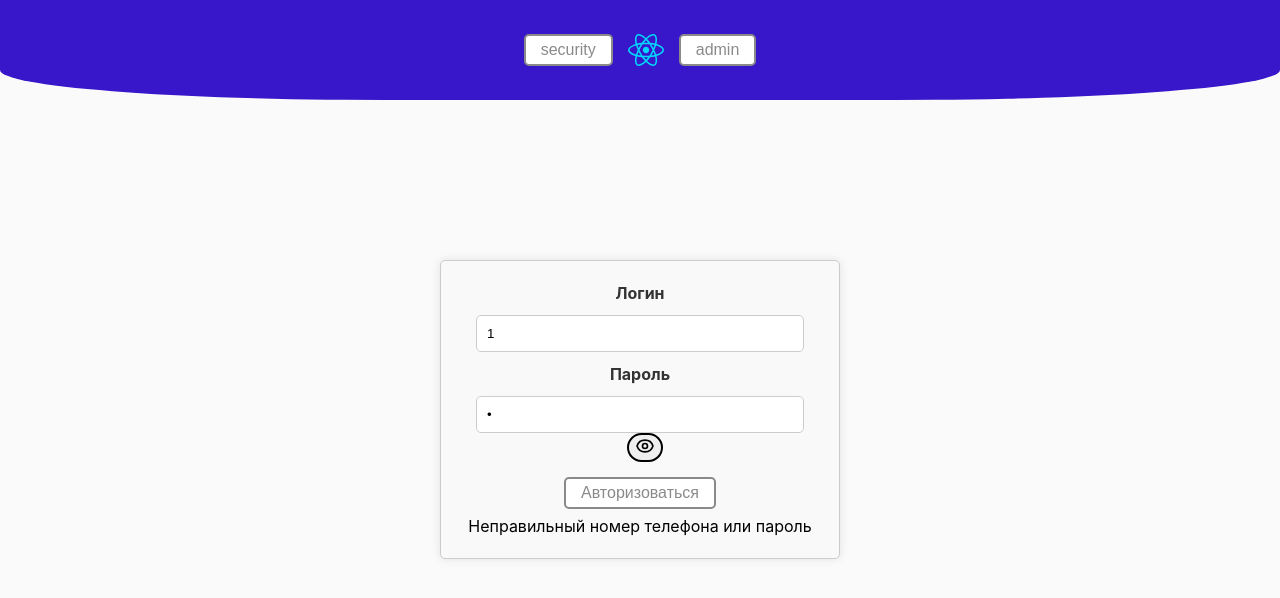
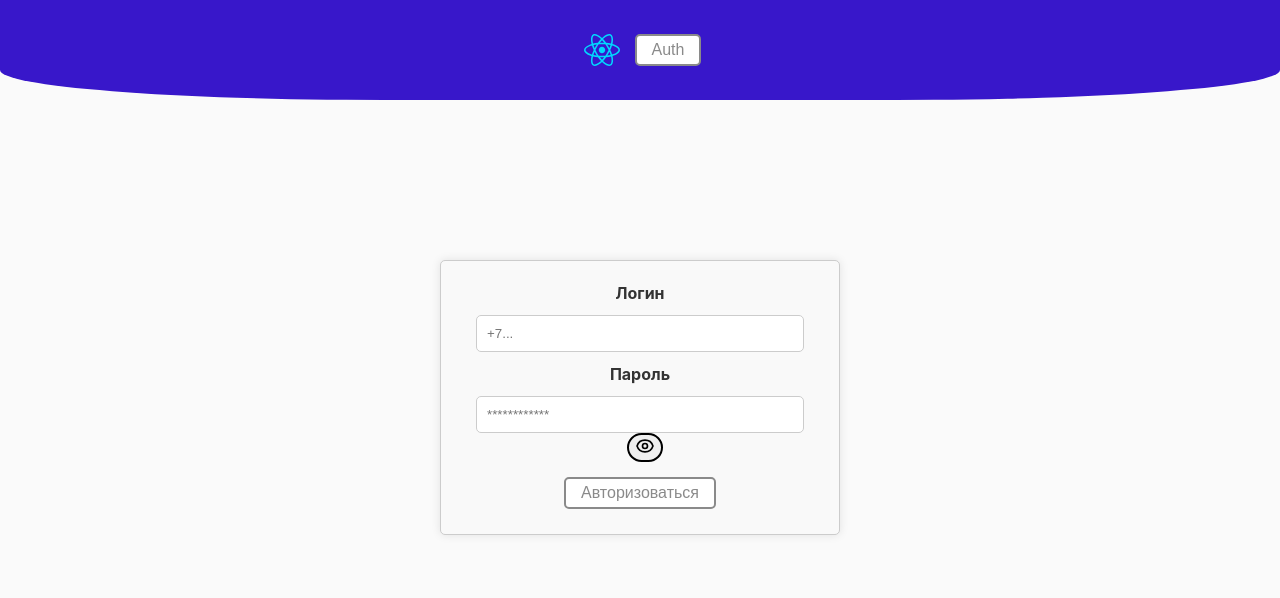
Before and after one commit to KirichenkoND/Angelfish-2, a React (Vite) app in the folder frontend/: page /auth in a window 1280 px wide. Shown: the top 598 px of the page. Built offline with nearby package versions, Linux system fonts and the light colour scheme.

Commit message:
route Auth, logic auth, rtk #16 #4

```diff
--- /dev/null
+++ b/frontend/src/api/authApi.ts
@@ -0,0 +1,24 @@
+import { createApi, fetchBaseQuery } from '@reduxjs/toolkit/query/react'
+
+export interface ILogin {
+    phone: string;
+    password: string;
+}
+
+//TODO: дописать передачу аргументов через вопрос
+
+export const authApi = createApi({
+    reducerPath: 'authApi',
+    baseQuery: fetchBaseQuery({ baseUrl: 'http://localhost:9119/api/' }),
+    endpoints: (builder) => ({
+        login: builder.mutation<{ token: string; role: string }, ILogin>({
+            query: (credentials) => ({
+                url: 'auth/login',
+                method: 'POST',
+                body: credentials,
+            }),
+        }),
+    }),
+})
+
+export const { useLoginMutation } = authApi;
--- a/frontend/src/components/Auth/Auth.tsx
+++ b/frontend/src/components/Auth/Auth.tsx
@@ -1,46 +1,45 @@
 import React, { useCallback, useState } from "react";
 import Button from "../../UI/Button/Button";
 import Input from "../../UI/Input/Input";
-/*import { useAppDispatch } from "../../store/store";*/
+import { useAppDispatch } from "../../store/store";
 import { useNavigate } from "react-router-dom";
-/*import { setUser } from "../../store/slices/userSlice";
-import { ILogin } from "../../api/interfaces";
-import { useLoginMutation } from "../../api/api";*/
+import { setUser } from "../../store/Slices/userSlice";
+import { ILogin, useLoginMutation } from "../../api/authApi";
 import "./Auth.scss";
 
+const successStyle: React.CSSProperties = {
+    color: 'green'
+  };
+
+const nevalidStyle: React.CSSProperties = {
+    color: 'red'
+  };
+
 const Auth: React.FC = () => {
-    /*const [login, { isError, isLoading, isSuccess }] = useLoginMutation();
-
+    const [login, { isError, isLoading, isSuccess }] = useLoginMutation();
     const [phone, setPhone] = useState("");
     const [password, setPassword] = useState("");
     const navigate = useNavigate();
     const dispatch = useAppDispatch();
-    const handleChangePhone = (event: React.ChangeEvent<any>) => {
+
+    const handleChangePhone = (event: React.ChangeEvent<HTMLInputElement>) => {
         setPhone(event.target.value);
     };
-    const handleChangePassword = (event: React.ChangeEvent<any>) => {
+    const handleChangePassword = (event: React.ChangeEvent<HTMLInputElement>) => {
         setPassword(event.target.value);
     };
 
     const credentials: ILogin = { phone, password };
 
     const handleLogin = useCallback(() => {
-        login(credentials);
-    }, [credentials]);
+        login(credentials).then((res) => {
+            if (res.data) {
+                dispatch(setUser({ role: res.data.role }));
+                navigate("/");
+            }
+        });
+    }, [phone, password, dispatch, navigate, login]);
 
-    if (isSuccess) {
-        dispatch(setUser({ phone, role: 'receptionist' }))
-        navigate("/");
-    }*/
-
-    // ЗАГЛУШКИ
-    const isLoading = false;
-    const isError = true;
-    const phone = "1";
-    const password = "1";
-    const handleChangePhone = () => {};
-    const handleChangePassword = () => {};
-    const handleLogin = () => {};
     return (
         <div className="container">
             {(isLoading && "Жди, ты грузишься, сори я устал поэтому без лоудера") ||
@@ -77,7 +76,8 @@ const Auth: React.FC = () => {
                     </div>
                 </>
             }
-            {isError && "Неправильный номер телефона или пароль"}
+            {isError && <p style={nevalidStyle}>Неправильный номер телефона или пароль</p>}
+            {isSuccess && <p style={successStyle}>Авторизация успешна!</p>}
         </div>
     );
 };
--- a/frontend/src/components/Header/Header.tsx
+++ b/frontend/src/components/Header/Header.tsx
@@ -6,10 +6,13 @@ import Button from "../../UI/Button/Button";
 import { useDispatch } from "react-redux";
 import { setAdminState, setSecurityState } from "../../store/Slices/userSlice";
 import { useSelector } from "react-redux";
+import { useNavigate } from "react-router-dom";
 
 export const Header: React.FC = () => {
+  const navigate = useNavigate();
   const dispatch = useDispatch();
   const role = useSelector(state => state.user.role);
+
   const setAdmin = React.useCallback(() => {
     dispatch(setAdminState())
 
@@ -18,6 +21,10 @@ export const Header: React.FC = () => {
     dispatch(setSecurityState())
   }, [])
 
+  const handleAuthNavigate = React.useCallback(() => {
+    navigate('/auth');
+  }, [navigate]);
+
   return (
     <>
       <header>
@@ -25,17 +32,22 @@ export const Header: React.FC = () => {
           {/* <div className="back-button">
             <BackButton />
           </div> */}
-          <Button
+          {/* <Button
             text="security"
             onClick={setSecurity}
             disabled={role === "security"}
-          />
+          /> */}
           <div className="header-logo">
             <HeaderLink image={logo} path="/" />
           </div>
-          <Button
+          {/* <Button
             text="admin"
             onClick={setAdmin}
+            disabled={role === "admin"}
+          /> */}
+          <Button
+            text="Auth"
+            onClick={handleAuthNavigate}
             disabled={role === "admin"}
           />
         </div>
--- a/frontend/src/store/Slices/userSlice.ts
+++ b/frontend/src/store/Slices/userSlice.ts
@@ -15,9 +15,15 @@ export const userSlice = createSlice({
         },
         setAdminState: (state) => {
             state.role = "admin"
+        },
+        setUser: (state, action) => {
+            state.role = action.payload.role;
+        },
+        logout: (state) => {
+            state.role = null;
         }
     }
 })
 
-export const {setSecurityState, setAdminState} = userSlice.actions;
+export const {setSecurityState, setAdminState, setUser, logout} = userSlice.actions;
 export default userSlice.reducer;
--- a/frontend/src/store/store.ts
+++ b/frontend/src/store/store.ts
@@ -5,6 +5,7 @@ import { peopleApi } from "./../api/peopleApi";
 import { permissionsApi } from "./../api/permissionsApi";
 import { rolesApi } from "./../api/rolesApi";
 import { roomsApi } from "./../api/roomsApi";
+import { authApi } from "./../api/authApi";
 import { TypedUseSelectorHook, useDispatch, useSelector } from 'react-redux';
 import userSlice from './Slices/userSlice';
 
@@ -17,6 +18,7 @@ export const store = configureStore({
         [permissionsApi.reducerPath]: permissionsApi.reducer,
         [rolesApi.reducerPath]: rolesApi.reducer,
         [roomsApi.reducerPath]: roomsApi.reducer,
+        [authApi.reducerPath]: authApi.reducer,
     },
     middleware: (getDefaultMiddleware) =>
         getDefaultMiddleware()
@@ -26,7 +28,8 @@ export const store = configureStore({
                 peopleApi.middleware,
                 permissionsApi.middleware,
                 rolesApi.middleware,
-                roomsApi.middleware
+                roomsApi.middleware,
+                authApi.middleware
             )
 });
 
```
